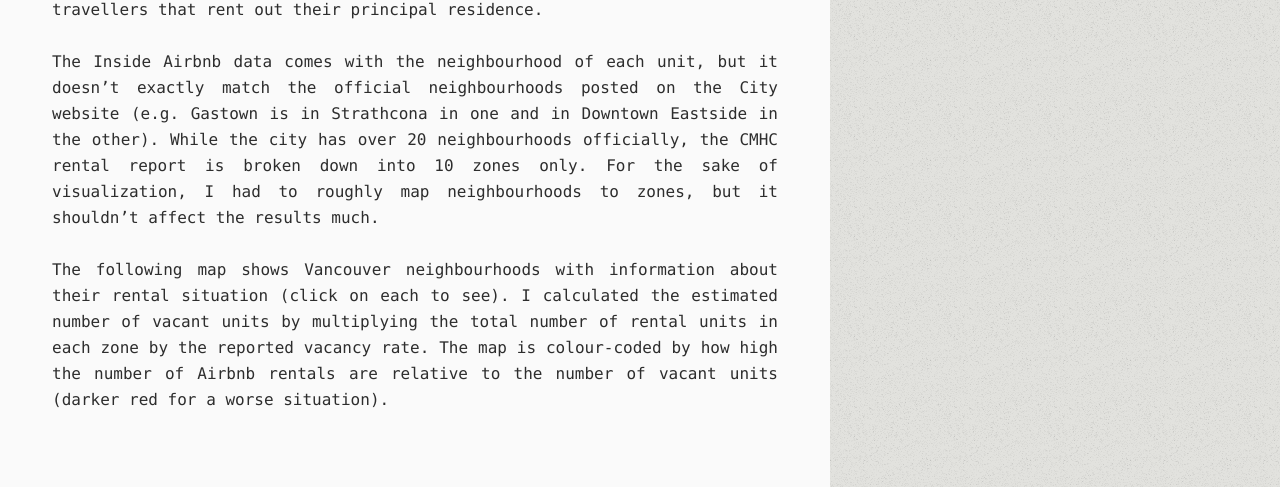
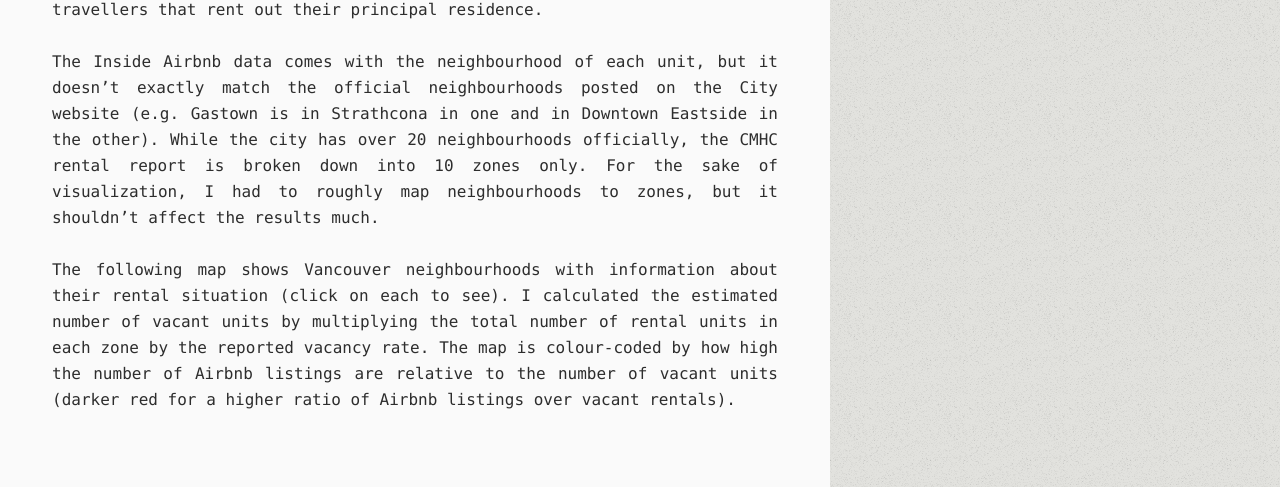
Before and after one commit to pesfandiar/pesfandiar.github.io, a Jekyll site: the page built from _posts/2016-02-18-just-how-bad-is-airbnb-in-vancouver.md, in a window 1280 px wide and 900 px high, scrolled down 887 px, cut to the strip 0-487 px from the top of the window. Built offline with Jekyll 4.4.1, drawn with Linux system fonts in a browser that asks for light colours; comment, search, counter and statistics services are not loaded.

Commit message:
Clarifying the color coding in Airbnb post

```diff
--- a/_posts/2016-02-18-just-how-bad-is-airbnb-in-vancouver.md
+++ b/_posts/2016-02-18-just-how-bad-is-airbnb-in-vancouver.md
@@ -17,7 +17,7 @@
 
 The Inside Airbnb data comes with the neighbourhood of each unit, but it doesn't exactly match the official neighbourhoods posted on the City website (e.g. Gastown is in Strathcona in one and in Downtown Eastside in the other). While the city has over 20 neighbourhoods officially, the CMHC rental report is broken down into 10 zones only. For the sake of visualization, I had to roughly map neighbourhoods to zones, but it shouldn't affect the results much.
 
-The following map shows Vancouver neighbourhoods with information about their rental situation (click on each to see). I calculated the estimated number of vacant units by multiplying the total number of rental units in each zone by the reported vacancy rate. The map is colour-coded by how high the number of Airbnb rentals are relative to the number of vacant units (darker red for a worse situation).
+The following map shows Vancouver neighbourhoods with information about their rental situation (click on each to see). I calculated the estimated number of vacant units by multiplying the total number of rental units in each zone by the reported vacancy rate. The map is colour-coded by how high the number of Airbnb listings are relative to the number of vacant units (darker red for a higher ratio of Airbnb listings over vacant rentals).
 
 <br />
 
```
